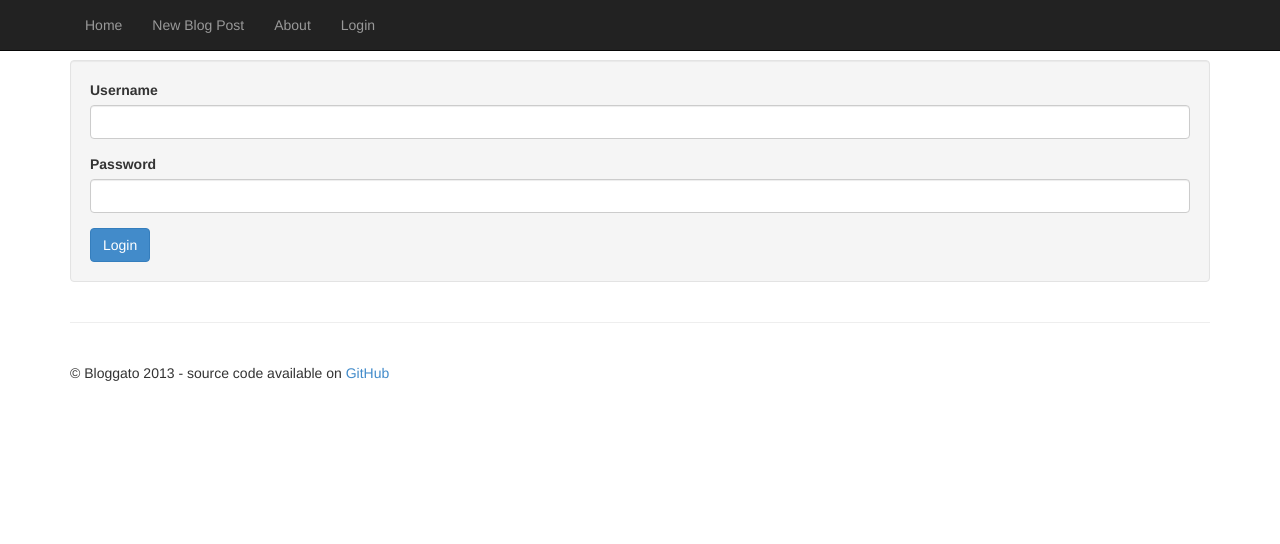
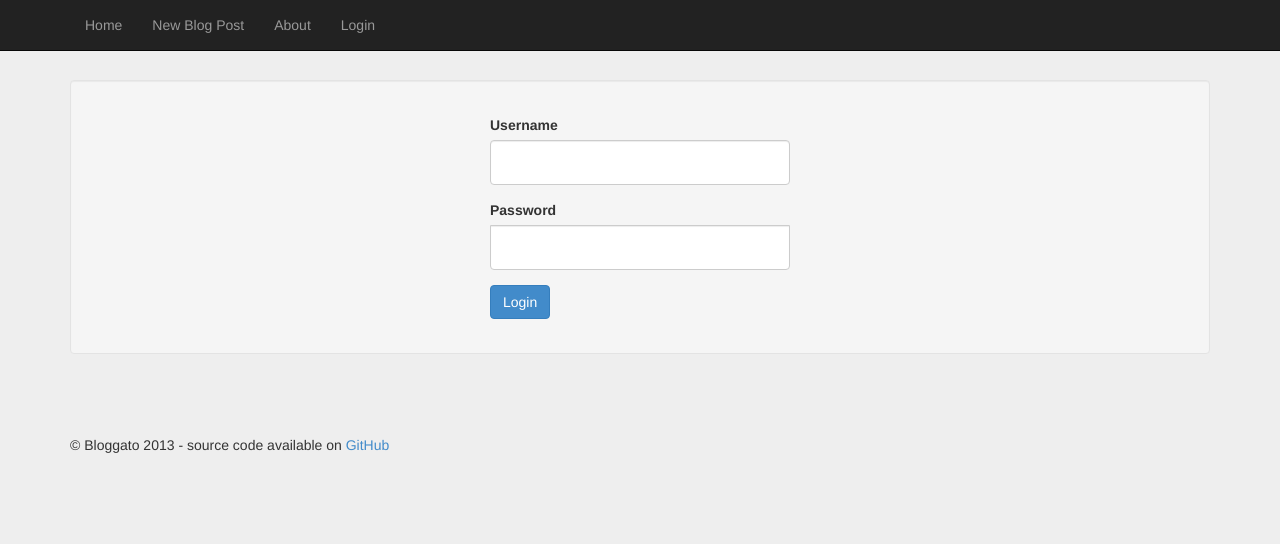
Before and after one commit to andreagrandi/bloggato, a Django app: page /login/ in a window 1280 px wide. Shown: the top 544 px of the page. Run offline with Django 3.2, Linux system fonts and the light colour scheme; parts of the project's set-up code (start-up, migrations or seed data) failed here and were passed over.

Commit message:
Make login textboxes smaller

```diff
--- /dev/null
+++ b/static/css/signin.css
@@ -0,0 +1,40 @@
+body {
+  padding-top: 40px;
+  padding-bottom: 40px;
+  background-color: #eee;
+}
+
+.form-signin {
+  max-width: 330px;
+  padding: 15px;
+  margin: 0 auto;
+}
+.form-signin .form-signin-heading,
+.form-signin .checkbox {
+  margin-bottom: 10px;
+}
+.form-signin .checkbox {
+  font-weight: normal;
+}
+.form-signin .form-control {
+  position: relative;
+  font-size: 16px;
+  height: auto;
+  padding: 10px;
+  -webkit-box-sizing: border-box;
+     -moz-box-sizing: border-box;
+          box-sizing: border-box;
+}
+.form-signin .form-control:focus {
+  z-index: 2;
+}
+.form-signin input[type="text"] {
+  margin-bottom: -1px;
+  border-bottom-left-radius: 0;
+  border-bottom-right-radius: 0;
+}
+.form-signin input[type="password"] {
+  margin-bottom: 10px;
+  border-top-left-radius: 0;
+  border-top-right-radius: 0;
+}
--- a/templates/base.html
+++ b/templates/base.html
@@ -8,6 +8,7 @@
     <link href="{% static "css/bootstrap.min.css" %}" rel="stylesheet" media="screen">
     <!-- Custom styles for this template -->
     <link href="{% static "css/justified-nav.css" %}" rel="stylesheet">
+    <link href="{% static "css/signin.css" %}" rel="stylesheet">
   </head>
   <body>
     <div class="container">
--- a/templates/registration/login.html
+++ b/templates/registration/login.html
@@ -14,7 +14,7 @@
 
 <!-- Login form -->
 <div class="well">
-    <form role="form" action="{% url 'django.contrib.auth.views.login' %}" method="POST">
+    <form role="form" action="{% url 'django.contrib.auth.views.login' %}" method="POST" class="form-signin">
         {% csrf_token %}
         <div class="form-group">
 			<label for="id_username">Username</label>
```
